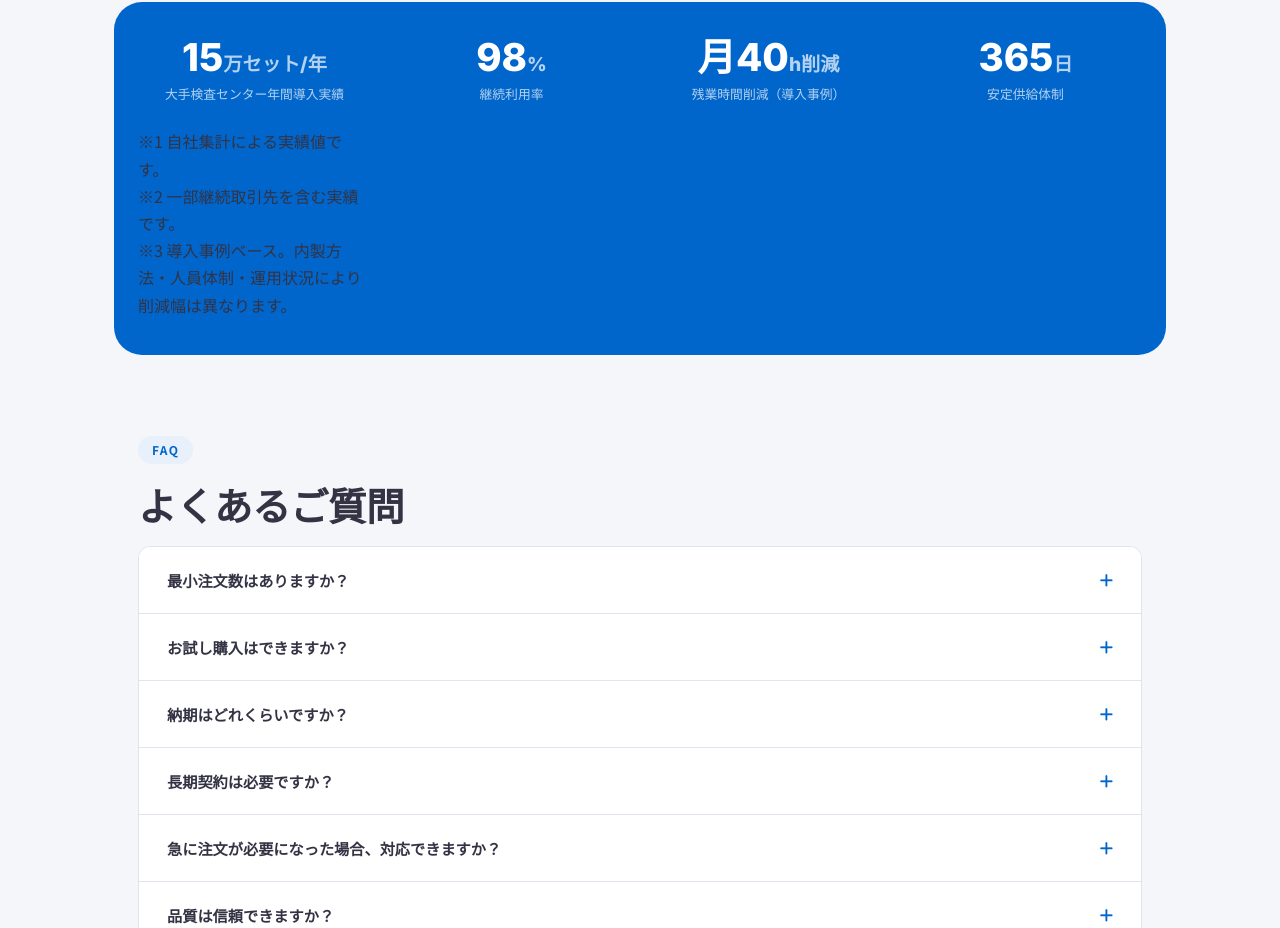
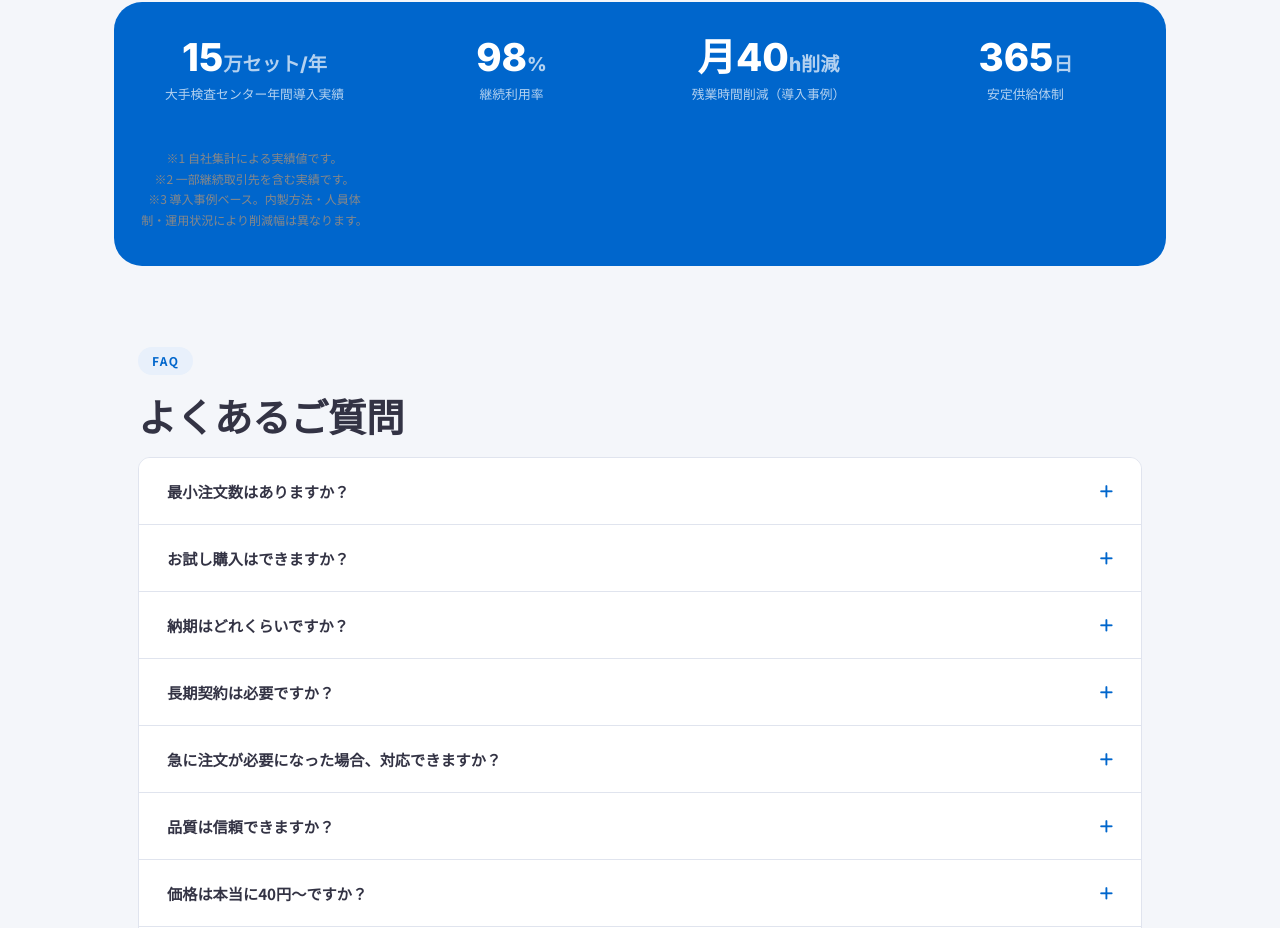
Before and after one commit to jnpkanazawaakihiro/nyoukensa_kit, a plain HTML site: page index.html in a window 1280 px wide. Shown: the part 10838-11766 px from the top of the page. Drawn offline with Linux system fonts and the light colour scheme.

Commit message:
Update style.css

```diff
--- a/css/style.css
+++ b/css/style.css
@@ -1915,3 +1915,23 @@ blockquote.voice-text strong {
   .cost-comparison { padding: 20px; }
   .why-cheap { padding: 20px; }
 }
+/* ===== 実績注釈 ===== */
+.results-notes {
+  margin-top: 20px;
+  font-size: 12px;
+  color: #888;
+  line-height: 1.7;
+  text-align: center;
+}
+
+.results-notes p {
+  margin: 0;
+}
+
+/* （任意）数字の補足を入れる場合 */
+.trust-num-label small {
+  display: block;
+  font-size: 0.75rem;
+  color: #777;
+  margin-top: 4px;
+}
```
